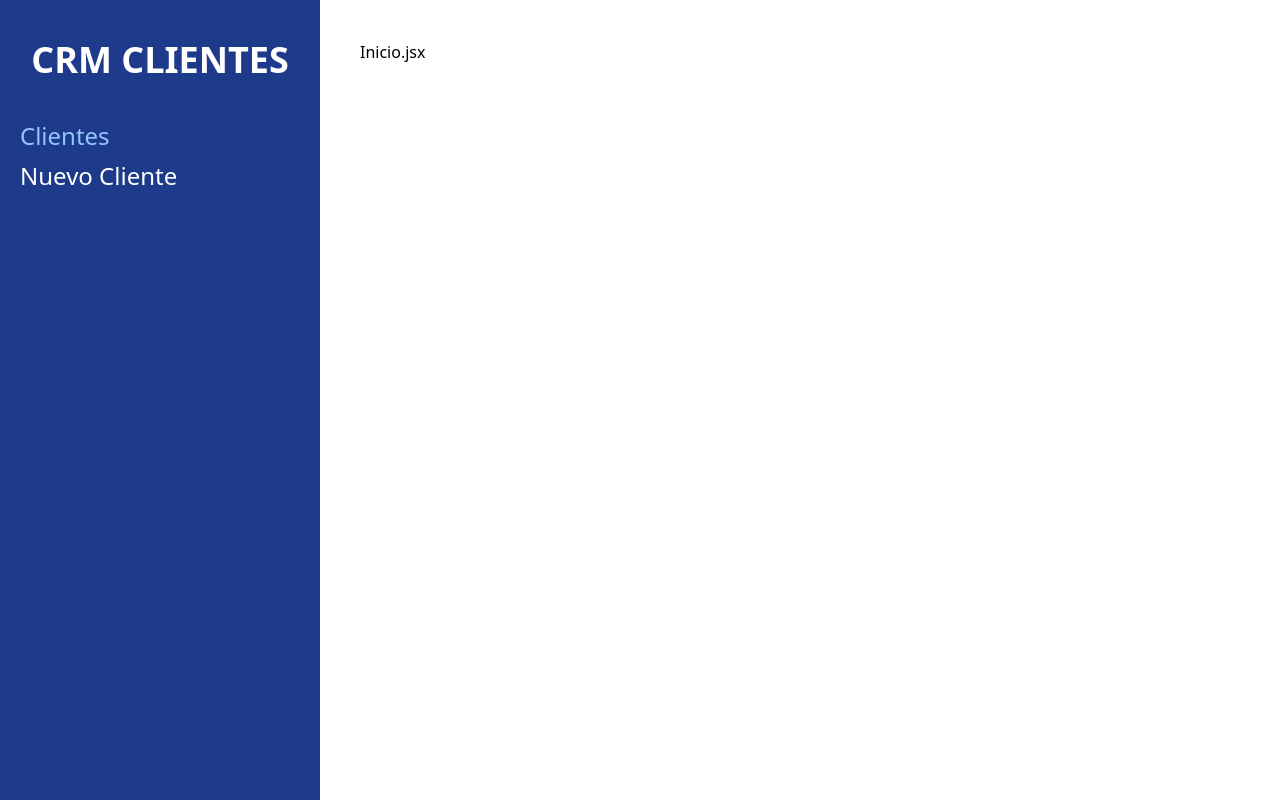
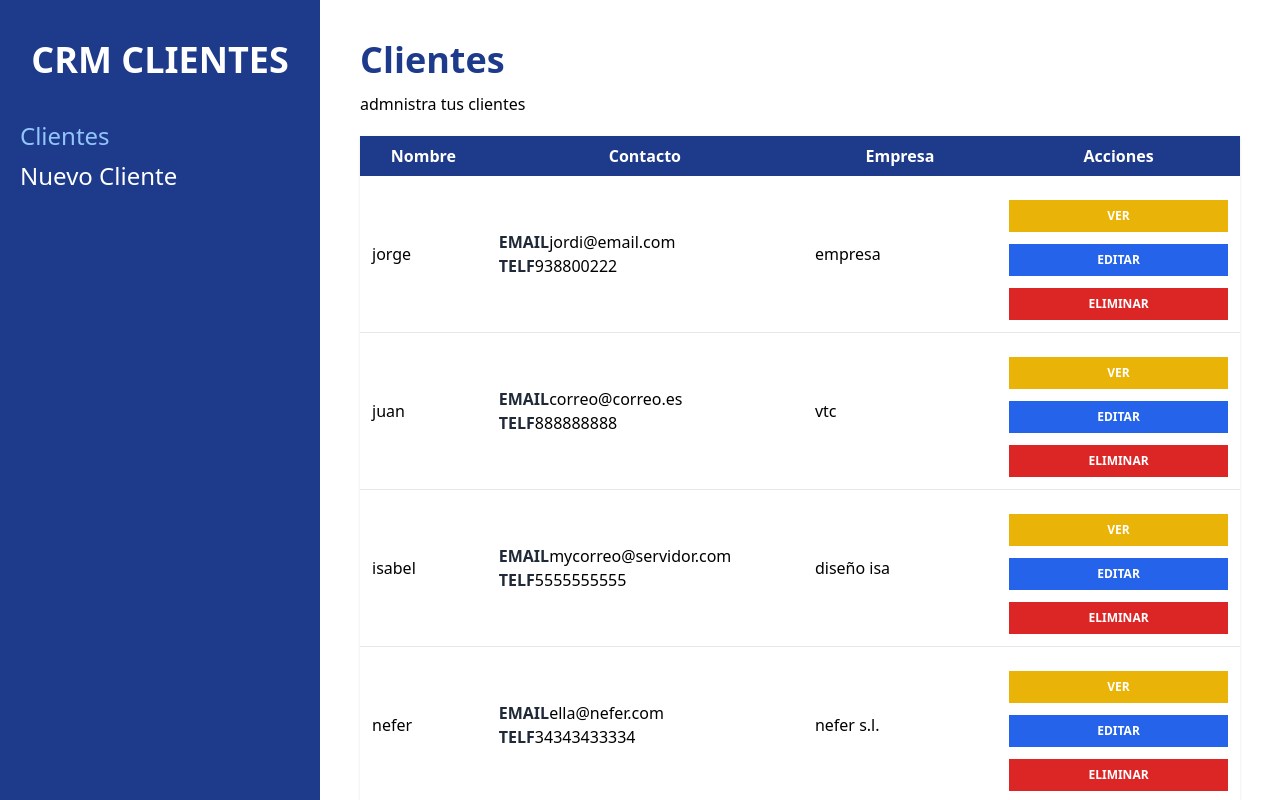
Before and after one commit to webstylejordi/crm-react, a React (Vite) app: page /clientes in a window 1280 px wide. Built offline with nearby package versions, Linux system fonts and the light colour scheme; data requests are answered from the project's data file.

Commit message:
mostrando información clientes

```diff
--- /dev/null
+++ b/db.json
@@ -0,0 +1,52 @@
+{
+  "clientes": [
+    {
+      "nombre": "jorge",
+      "empresa": "empresa",
+      "mail": "jordi@email.com",
+      "telf": "938800222",
+      "notas": "buscando cliente",
+      "id": 1
+    },
+    {
+      "nombre": "juan",
+      "empresa": "vtc",
+      "mail": "correo@correo.es",
+      "telf": "888888888",
+      "notas": "recomendaddo por otro cliente",
+      "id": 2
+    },
+    {
+      "nombre": "isabel",
+      "empresa": "diseño isa",
+      "mail": "mycorreo@servidor.com",
+      "telf": "5555555555",
+      "notas": "empresa de diseño",
+      "id": 3
+    },
+    {
+      "nombre": "nefer",
+      "empresa": "nefer s.l.",
+      "mail": "ella@nefer.com",
+      "telf": "34343433334",
+      "notas": "la mejor en ventas",
+      "id": 4
+    },
+    {
+      "nombre": "pepe",
+      "empresa": "pepephone",
+      "mail": "info@pepe.com",
+      "telf": "466666666",
+      "notas": "aburrido",
+      "id": 5
+    },
+    {
+      "nombre": "esmeralda",
+      "empresa": "piedra del oriente",
+      "mail": "esmeralda@export.com",
+      "telf": "222222",
+      "notas": "solo internacional",
+      "id": 6
+    }
+  ]
+}
--- a/src/App.jsx
+++ b/src/App.jsx
@@ -6,6 +6,7 @@ import Inicio from './paginas/inicio'
 
 import NuevoCliente from './paginas/NuevoCliente'
 import EditarCliente from './paginas/EditarCliente'
+import VerCliente from './paginas/VerCliente'
 
 function App() {
 
@@ -17,6 +18,7 @@ function App() {
           <Route index  element={<Inicio />} />
           <Route path="nuevo"  element={<NuevoCliente />} />
           <Route path="editar/:id" element={<EditarCliente />} />
+          <Route path=":id" element={<VerCliente />} />
         </Route>
       </Routes>
    </BrowserRouter>
--- /dev/null
+++ b/src/components/Cliente.jsx
@@ -0,0 +1,41 @@
+ import { useNavigate } from "react-router-dom"
+
+const Cliente = ({cliente}) => {
+     const navigate = useNavigate();
+
+
+     const {nombre, empresa, mail, telf ,notas, id} =cliente
+  return (
+    <tr className='border-b hover:bg-gray-50'>
+      <td className='p-3'>{nombre}</td>
+      <td className='p-3'>
+          <p><span className='text-gray-800 uppercase font-bold '>email</span>{mail}</p>
+          <p><span className='text-gray-800 uppercase font-bold '>telf</span>{telf}</p>
+     </td>
+     <td className='p-3'>{empresa}</td>
+     <td className='p-3'>
+          <button
+               type='button'
+               className='bg-yellow-500 text-white w-full hover:bg-yellow-600 p-2 uppercase
+               font-bold text-xs mt-3'
+               onClick={() =>navigate(`/clientes/${id}` )}
+          >Ver</button>
+
+          <button
+               type='button'
+               className='bg-blue-600 text-white w-full hover:bg-blue-700 p-2 uppercase
+               font-bold text-xs mt-3'
+          >Editar</button>
+
+                <button
+                 className='bg-red-600 text-white w-full hover:bg-red-700 p-2 uppercase
+                 font-bold text-xs mt-3'
+               type='button'
+          >Eliminar</button>
+
+     </td>
+    </tr>
+  )
+}
+
+export default Cliente
--- a/src/components/Formulario.jsx
+++ b/src/components/Formulario.jsx
@@ -1,13 +1,30 @@
 import React from 'react'
 import {Formik, Form, Field } from 'formik'
+import { useNavigate } from 'react-router-dom'
 import * as Yup from 'yup'
 import Alerta from './Alerta'
 
 export const Formulario = () => {
+     const navigate = useNavigate()
 
-     const handleSubmit =(valores) => {
-          console.log('llego aqui')
+     const handleSubmit = async (valores) => {
           console.log(valores)
+     try {
+          const url = 'http://localhost:4000/clientes'
+
+          const respuesta = await fetch(url, {
+               method:'POST',
+               body: JSON.stringify(valores),
+               headers : {'Content-Type': 'application/json'}
+          })
+
+          const resultado = await respuesta.json()
+
+          navigate('/clientes')
+          console.log('he llegado')
+     } catch (error) {
+               console.log(error)
+           }
      }
 
      const nuevoClienteShema = Yup.object().shape({
@@ -40,9 +57,10 @@ export const Formulario = () => {
                     telf : '',
                     notas :''
                }}
-               onSubmit={(values) =>(
-                    handleSubmit(values)
-               ) }
+               onSubmit={async (values, {resetForm}) =>
+                  {  handleSubmit(values)
+                    resetForm()
+               }}
                validationSchema= {nuevoClienteShema}
           >
                {({errors, touched}) => {
@@ -71,7 +89,7 @@ export const Formulario = () => {
                          <label
                               className="text-gray-800"
                               htmlFor='empresa'>
-                                   Nombre :
+                                   Empresa :
                          </label>
                          <Field
                               id="empresa"
@@ -140,7 +158,7 @@ export const Formulario = () => {
                     <input
                          type="submit"
                          value="agregar cliente"
-                         className='mt-5 w-full p-3 bg-blue-800 text-white uppercase font-bold text-lg text-center'
+                         className='mt-5 w-full p-3 bg-blue-800 text-white uppercase font-bold text-lg text-center cursor-pointer'
                     />
                </Form>
                     )}}
--- a/src/main.jsx
+++ b/src/main.jsx
@@ -4,7 +4,11 @@ import App from './App'
 import './index.css'
 
 ReactDOM.createRoot(document.getElementById('root')).render(
-  <React.StrictMode>
+<React.StrictMode>
     <App />
   </React.StrictMode>
+
+/*   <React.StrictMode React.StrictMode>
+    <App />
+  </React.StrictMode>*/
 )
--- a/src/paginas/Inicio.jsx
+++ b/src/paginas/Inicio.jsx
@@ -1,10 +1,58 @@
-import React from 'react'
+import {useEffect, useState} from 'react'
+import Cliente from '../components/Cliente';
 
 const Inicio = () => {
+
+  const [clientes, setClientes] = useState([]);
+
+  useEffect(() => {
+    const obtenerClientesAPI = async () => {
+      try {
+        const url = 'http://localhost:4000/clientes'
+        const respuesta = await fetch(url)
+        const resultado = await respuesta.json()
+
+
+        setClientes(resultado)
+      } catch (error) {
+        console.log(error)
+      }
+    }
+    obtenerClientesAPI()
+  }, []);
+
+
+
   return (
-    <div>
-     <h1>  Inicio.jsx</h1>
-    </div>
+    <>
+     <h1 className="font-black text-blue-900 text-4xl">Clientes</h1>
+     <p className='mt-3'>admnistra tus clientes </p>
+
+     <table className='w-full mt-5 table-auto shadow bg-white'>
+        <thead className='bg-blue-900 text-white'>
+          <tr>
+            <th className='p-2'>Nombre</th>
+            <th className='p-2'>Contacto </th>
+            <th className='p-2'>Empresa</th>
+            <th className='p-2'>Acciones</th>
+          </tr>
+
+        </thead>
+
+        <tbody>
+          {clientes.map( cliente => (
+            <Cliente
+              key= {cliente.id}
+              cliente = {cliente}
+            />
+          ) )}
+
+        </tbody>
+
+     </table>
+
+
+    </>
   )
 }
 
--- /dev/null
+++ b/src/paginas/VerCliente.jsx
@@ -0,0 +1,43 @@
+import { useEffect, useState } from 'react'
+import {useParams} from 'react-router-dom'
+
+const VerCliente = () => {
+
+  const {id} = useParams()
+
+  const [cliente, setCliente] = useState({});
+  useEffect(() => {
+   const consultarClienteAPI = async () => {
+      try {
+        const url = `http://localhost:4000/clientes/${id}`
+        const respuesta = await fetch(url)
+        const resultado = await respuesta.json()
+        setCliente(resultado)
+      } catch (error) {
+        console.log(error)
+      }
+    }
+    consultarClienteAPI()
+
+  }, [])
+
+
+  return (
+    <div>
+       <p ><span className='text-blue-700 font-black text-4xl uppercase mt-4 '>Cliente : </span> {cliente.nombre}</p>
+
+     <p ><span className='text-grey-700 font-bold text-2xl uppercase mt-4 '>Cliente : </span> {cliente.nombre}</p>
+
+     <p><span className='text-grey-700 font-bold text-2xl uppercase mt-4'>Empresa : </span> {cliente.empresa}</p>
+
+    {cliente.telf &&
+    ( <p><span className='text-grey-700 font-bold text-2xl uppercase mt-4'>Email : </span> {cliente.mail}</p>)
+    }
+     <p><span className='text-grey-700 font-bold text-2xl uppercase mt-4'>Telefono : </span> {cliente.telf}</p>
+
+     <p><span className='text-grey-700 font-bold text-2xl uppercase mt-4'>Notas : </span> {cliente.notas}</p>
+   </div>
+  )
+}
+
+export default VerCliente
```
